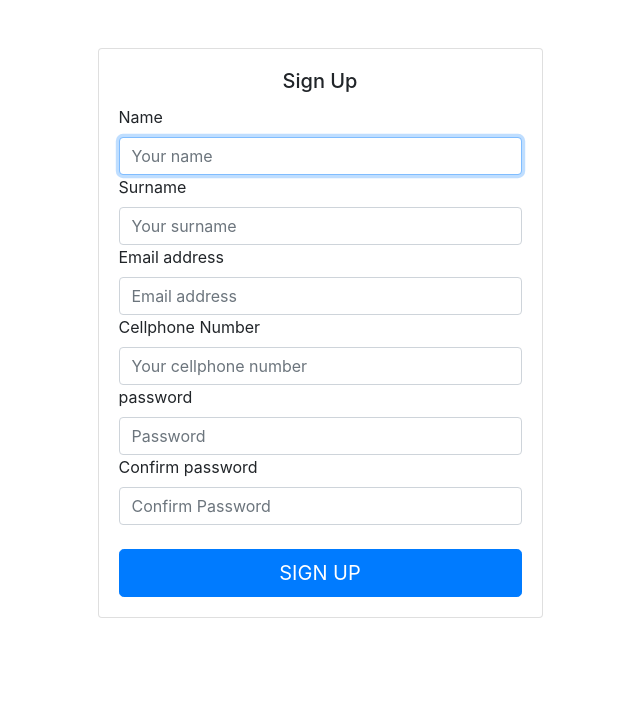
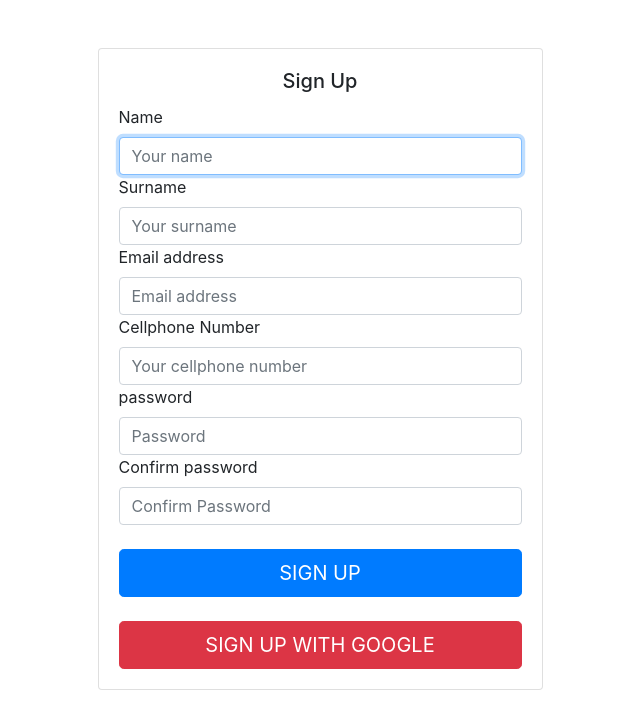
Before and after one commit to Sephoro/TripPlanner, a website: page views/account/creatingaccount.html in a window 1280 px wide. Shown: the whole page, without its empty margins (320-960 px from the left). Drawn offline with nearby package versions, Linux system fonts and the light colour scheme.

Commit message:
Added a google sign up button on the sign-up page

```diff
--- a/views/account/creatingaccount.html
+++ b/views/account/creatingaccount.html
@@ -18,6 +18,7 @@
     <!-- Latest compiled JavaScript -->
     <script src="https://maxcdn.bootstrapcdn.com/bootstrap/4.3.1/js/bootstrap.min.js"></script>
 </head>
+
 <body>
     <main>
         <div class="container">
@@ -55,13 +56,21 @@
                                 </div>
                                 <div class="form-label-group">
                                     <label for="inputPassword">Confirm password</label>
-                                    <input type="password" name="confirmpassword" id="confirmPassword" class="form-control"
-                                        placeholder="Confirm Password" required onkeyup='checkPasswordMatch();'>
+                                    <input type="password" name="confirmpassword" id="confirmPassword"
+                                        class="form-control" placeholder="Confirm Password" required
+                                        onkeyup='checkPasswordMatch();'>
                                     <span id='message'></span>
                                 </div>
                                 <br>
                                 <button type="submit" class="btn btn-lg btn-primary btn-block text-uppercase"
-                                    type="submit" id = 'signUpButton'>Sign Up
+                                    type="submit" id='signUpButton'>Sign Up
+                                </button>
+                                <br>
+
+                            </form>
+                            <form action="/auth/google" method="get">
+                                <button type="submit" class="btn btn-lg btn-danger btn-block text-uppercase"
+                                    type="submit" id='signUpButton'>Sign Up with Google
                                 </button>
                             </form>
                         </div>
@@ -71,5 +80,6 @@
         </div>
     </main>
 </body>
-<script src = '/cdn/scripts/account/account.js'></script>
+<script src='/cdn/scripts/account/account.js'></script>
+
 </html>
```
